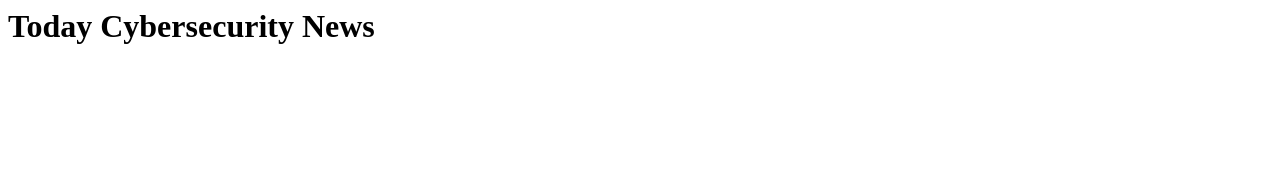
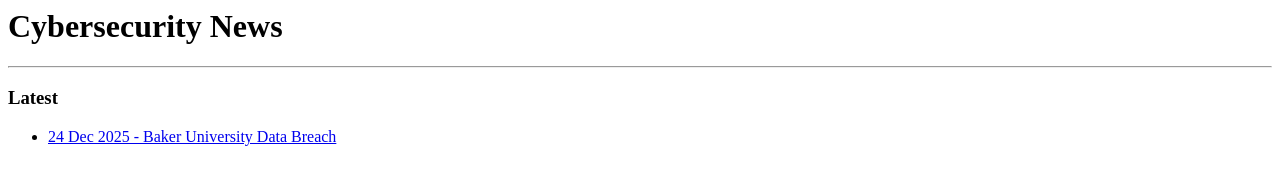
Before and after one commit to gtvisions/cybernews, a plain HTML site: page index.html in a window 1280 px wide. Drawn offline with Linux system fonts and the light colour scheme.

Commit message:
Update index.html
Added a section for latest cybersecurity news.

```diff
--- a/index.html
+++ b/index.html
@@ -1 +1,10 @@
-<h1>Today Cybersecurity News</h1>
+<h1>Cybersecurity News</h1>
+<hr>
+<h3>Latest</h3>
+<ul>
+    <li>
+      <a href="24dec2025.html">
+        24 Dec 2025 - Baker University Data Breach
+      </a>
+    </li>
+</ul>
```
